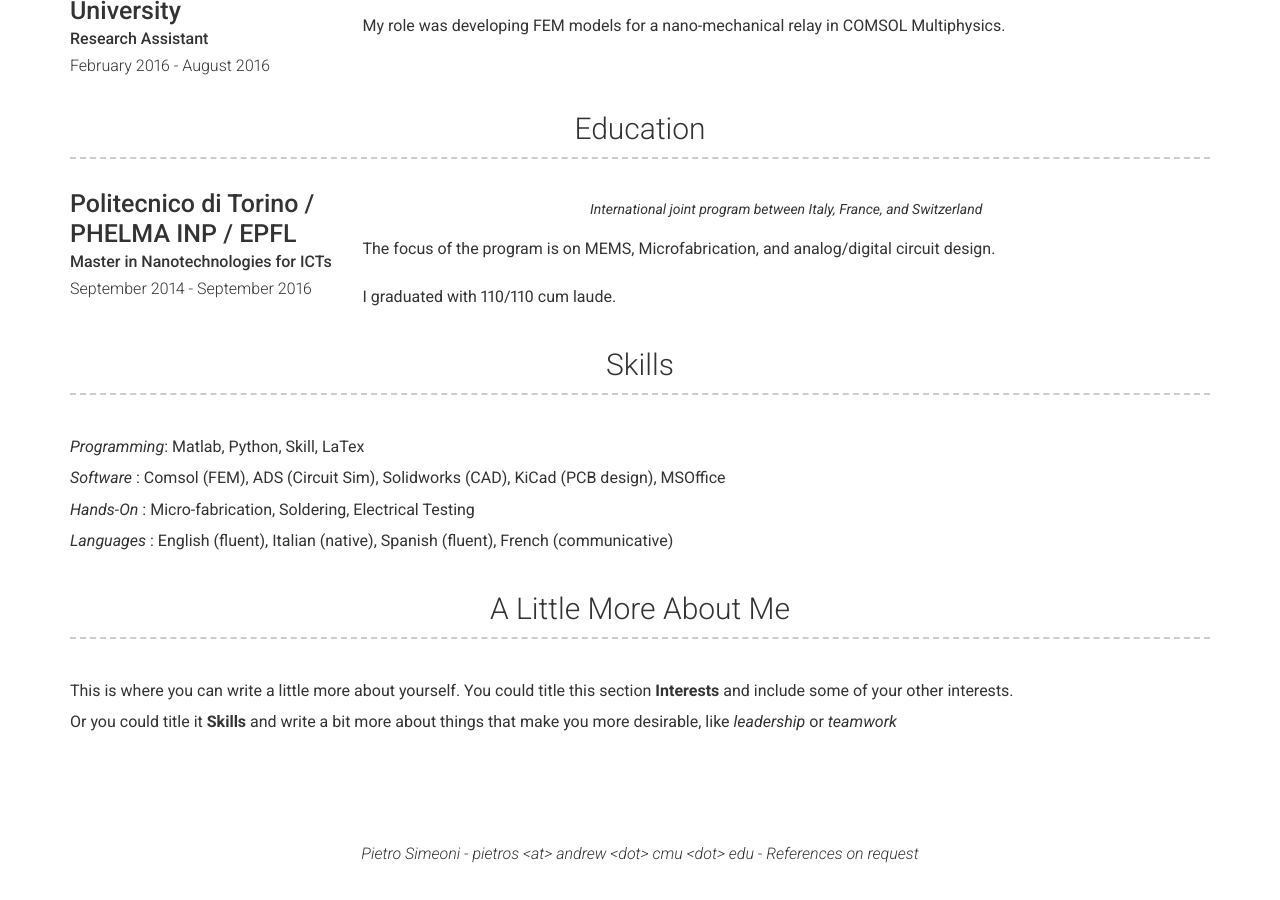
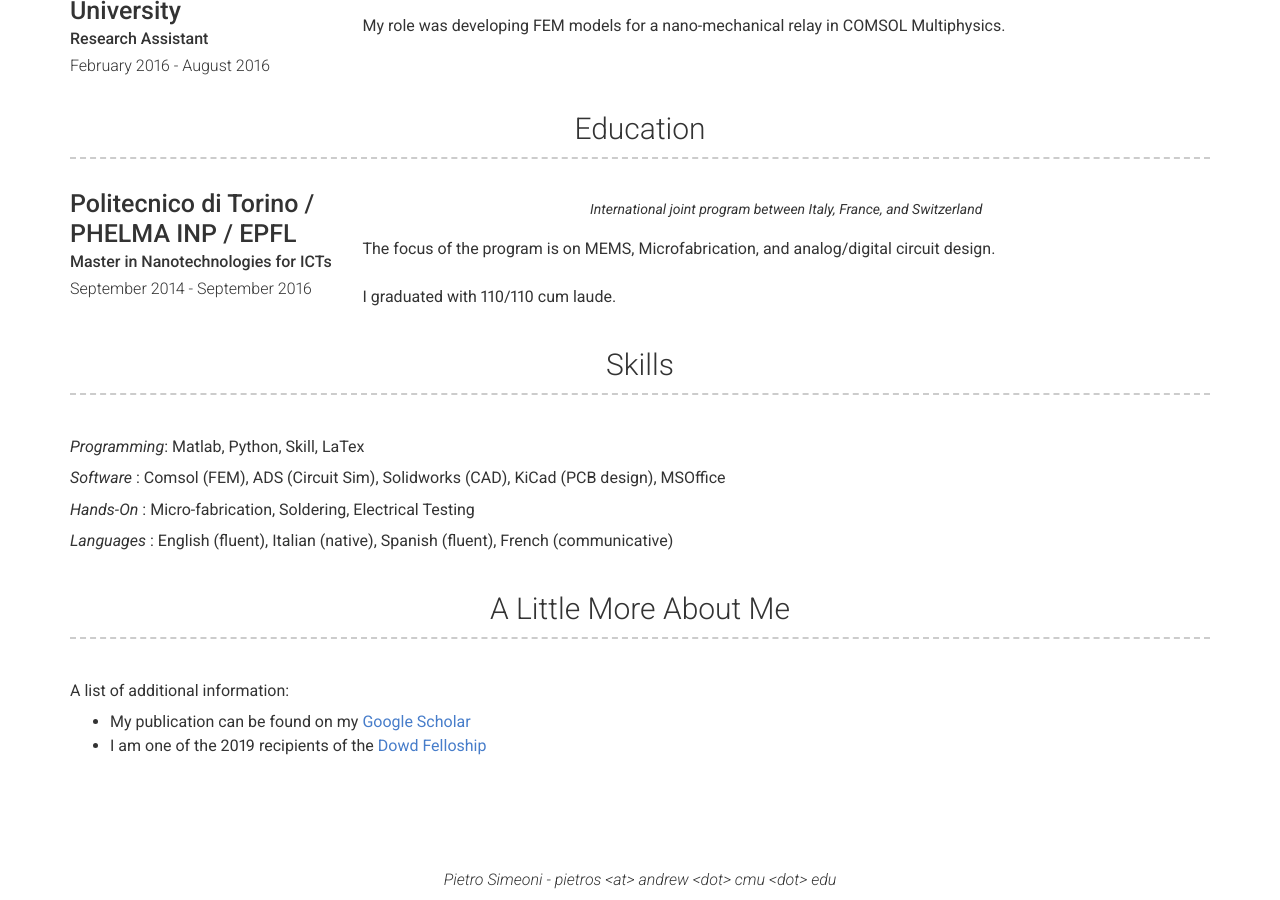
Before and after one commit to simeonipietro/pietrosimeoni.com, a Jekyll site: the page built from index.md, in a window 1280 px wide and 900 px high, scrolled down 993 px. Built offline with Jekyll 4.4.1, drawn with Linux system fonts in a browser that asks for light colours; nearby versions of some CDN libraries; before the commit the page ends 1866 px from its top, so only the background shows below that.

Commit message:
Update _config.yml

```diff
--- a/_config.yml
+++ b/_config.yml
@@ -92,12 +92,13 @@ skills_content: | # this will include new lines to allow paragraphs
 # More Section
 # more_title: A Little More About Me #(Use this to override about more section title)
 more_content: | # this will include new lines to allow paragraphs
-  This is where you can write a little more about yourself. You could title this section **Interests** and include some of your other interests.
+  A list of additional information:
+  - My publication can be found on my <a href="https://scholar.google.com/citations?user=D__2vLAAAAAJ&hl=it">Google Scholar</a>
+  - I am one of the 2019 recipients of the <a href="https://engineering.cmu.edu/faculty-staff/awards/faculty-awards/dowd-fellowship.html">Dowd Felloship</a>
 
-  Or you could title it **Skills** and write a bit more about things that make you more desirable, like *leadership* or *teamwork*
 
 # Footer
-footer_show_references: true
+footer_show_references: false
 
 # Build settings
 # theme: modern-resume-theme (Use this is you are hosting your resume yourself)
```
